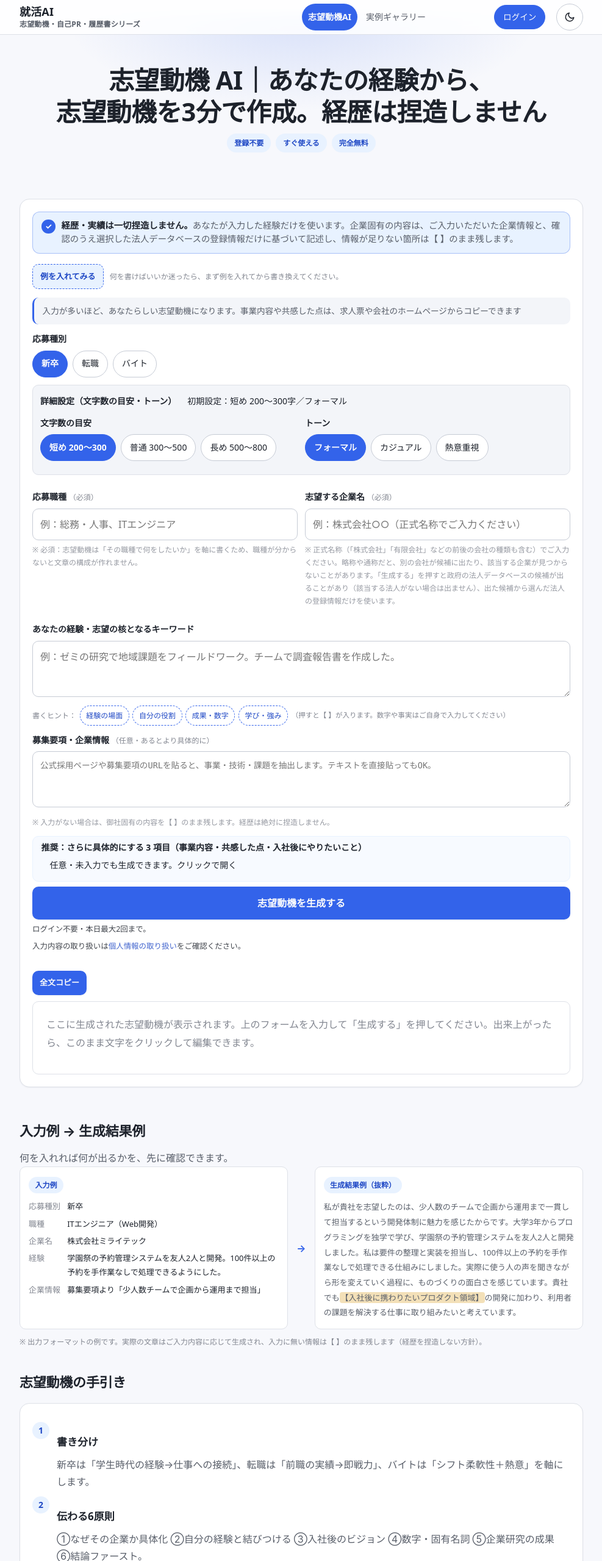
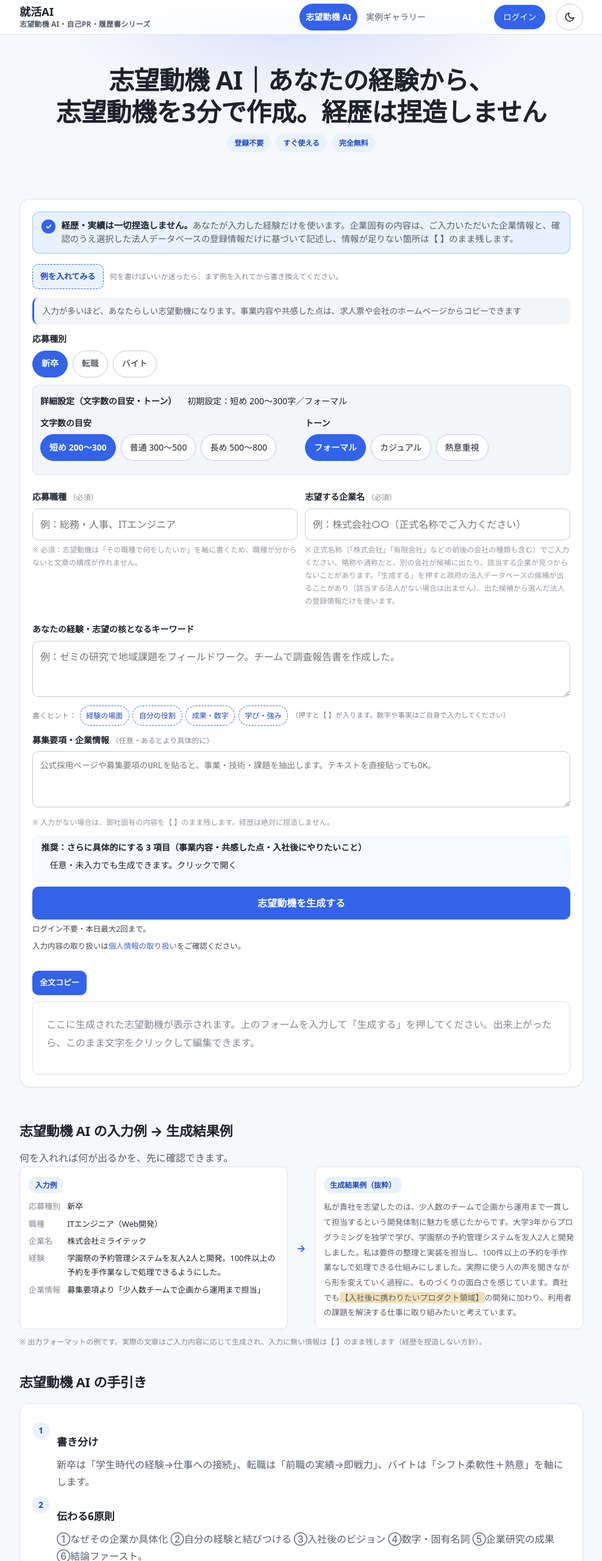
Before and after one commit to zhuojianwei428/career-ai, a website: page index.html in a window 1280 px wide. Shown: the top 2560 px of the page at 61% size, without its empty margins (146-1133 px from the left). Drawn offline with Linux system fonts and the light colour scheme; no server answers.

Commit message:
seo(index): 主打詞「志望動機 AI」を高権重位置へ拡大（1.0%→2.8%）
- nav リンク・brand 副題・H2×3（入力例/手引き/FAQ）・フッター・FAQ 第1問に自然な形で追加
- FAQ は可視 FAQ と JSON-LD を同期変更（誤解を招く markup を避ける）
- 正文は詰めず、見出し系のみ。test-p0 291 / seo-lp 137 全綠

```diff
--- a/index.html
+++ b/index.html
@@ -31,7 +31,7 @@
   "mainEntity": [
     {
       "@type": "Question",
-      "name": "無料で使えますか？",
+      "name": "志望動機 AI は無料で使えますか？",
       "acceptedAnswer": { "@type": "Answer", "text": "はい、無料でご利用いただけます。登録も不要です。" }
     },
     {
@@ -62,9 +62,9 @@
 <a class="skip-link" href="#main">本文へスキップ</a>
 <header class="nav">
   <div class="wrap nav-inner">
-    <div class="brand">就活AI<small>志望動機・自己PR・履歴書シリーズ</small></div>
+    <div class="brand">就活AI<small>志望動機 AI・自己PR・履歴書シリーズ</small></div>
     <nav class="nav-links">
-      <a href="/" class="active">志望動機AI</a>
+      <a href="/" class="active">志望動機 AI</a>
       <a href="/jirei.html">実例ギャラリー</a>
     </nav>
     <span class="auth-area" id="auth-area"></span>
@@ -189,7 +189,7 @@
   </section>
 
   <section class="section">
-    <h2>入力例 → 生成結果例</h2>
+    <h2>志望動機 AI の入力例 → 生成結果例</h2>
     <p class="muted">何を入れれば何が出るかを、先に確認できます。</p>
     <div class="io-grid">
       <div class="io-col">
@@ -212,7 +212,7 @@
   </section>
 
   <section class="section guide">
-    <h2>志望動機の手引き</h2>
+    <h2>志望動機 AI の手引き</h2>
     <div class="card">
       <div class="guide-step"><div class="n">1</div><div><h3>書き分け</h3><p class="muted">新卒は「学生時代の経験→仕事への接続」、転職は「前職の実績→即戦力」、バイトは「シフト柔軟性＋熱意」を軸にします。</p></div></div>
       <div class="guide-step"><div class="n">2</div><div><h3>伝わる6原則</h3><p class="muted">①なぜその企業か具体化 ②自分の経験と結びつける ③入社後のビジョン ④数字・固有名詞 ⑤企業研究の成果 ⑥結論ファースト。</p></div></div>
@@ -233,9 +233,9 @@
   </section>
 
   <section class="section faq-sec">
-    <h2>よくある質問</h2>
+    <h2>志望動機 AI のよくある質問</h2>
     <div class="card faq">
-      <details><summary>無料で使えますか？</summary><p>はい、無料でご利用いただけます。登録も不要です。</p></details>
+      <details><summary>志望動機 AI は無料で使えますか？</summary><p>はい、無料でご利用いただけます。登録も不要です。</p></details>
       <details><summary>作成した志望動機はそのまま使えますか？</summary><p>そのまま使うことも、この画面でクリックしてご自身の言葉に編集することもできます。企業固有の内容は、ご入力・ご確認いただいた情報のみを反映し、足りない箇所は【 】のまま残ります。</p></details>
       <details><summary>作成した文章はコピーできますか？</summary><p>はい。生成結果は「全文コピー」ボタンでワンクリックでコピーでき、この画面でそのまま編集することもできます。</p></details>
       <details><summary>新卒・転職・バイトすべて対応？</summary><p>はい、応募種別を選ぶだけでそれぞれに最適な構成で生成します。</p></details>
@@ -246,7 +246,7 @@
 
 <footer class="footer">
   <div class="wrap">
-    <div>就活AI — 志望動機シリーズ</div>
+    <div>就活AI — 志望動機 AI・自己PR・履歴書シリーズ</div>
     <nav>
       <a href="/jirei.html">実例ギャラリー</a>
       <a href="/privacy.html">個人情報の取り扱い</a>
```
